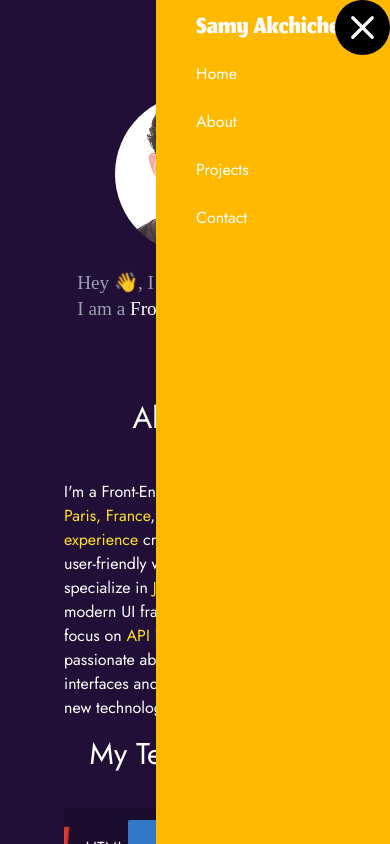
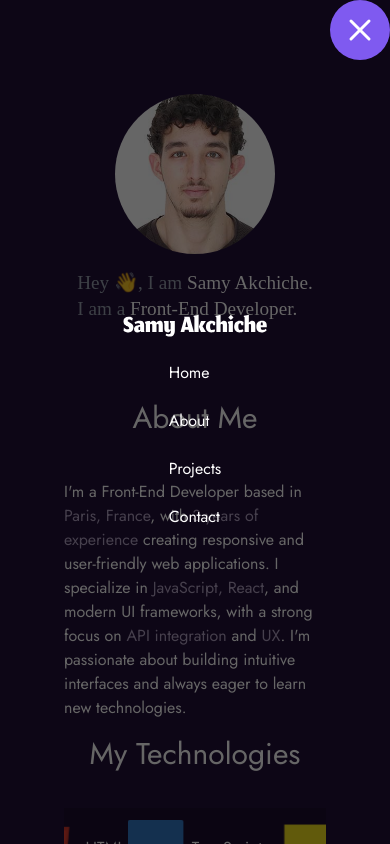
Before and after one commit to samyAkchiche/myPortfolio, a React (Vite) app: page / in a window 390 px wide. Both pictures are taken after a click on the icon 350 px from the left and 40 px from the top of the page. Shown: the top 844 px of the page. Built offline with nearby package versions, Linux system fonts and the light colour scheme; a web font is replaced by a local one.

Commit message:
Media Queries: Centered the mobile menu and changed colors

```diff
--- a/src/App.tsx
+++ b/src/App.tsx
@@ -20,14 +20,14 @@
 			<Navbar isOpened={isOpened} toggleSidebar={toggleSidebar} />
 			{!isOpened ? (
 				<Menu
-					className="top-0 right-0 absolute md:hidden cursor-pointer z-[60] bg-amber-300 rounded-full p-5"
-					size={80}
+					className="top-0 right-0 absolute md:hidden cursor-pointer z-[60] bg-custom-accent rounded-full p-4"
+					size={60}
 					onClick={toggleSidebar}
 				/>
 			) : (
 				<X
-					className="top-0 right-0 absolute md:hidden z-[60] cursor-pointer bg-black rounded-full p-2"
-					size={55}
+					className="top-0 right-0 absolute md:hidden z-[60] cursor-pointer bg-custom-accent rounded-full p-3"
+					size={60}
 					onClick={toggleSidebar}
 				/>
 			)}
--- a/src/components/NavLinks.tsx
+++ b/src/components/NavLinks.tsx
@@ -4,7 +4,7 @@
 	toggleSidebar: () => void;
 }
 
-export default function NavLinks({toggleSidebar }: NavbarProps) {
+export default function NavLinks({ toggleSidebar }: NavbarProps) {
 	return (
 		<ul className="flex flex-row gap-6 mr-12 max-sm:flex-col max-md:mr-0">
 			{navLinks.map((link) => {
@@ -13,11 +13,11 @@
 					<li key={link} className="relative group">
 						<a
 							href={`#${id}`}
-                            className="transition-colors duration-300 "
+							className="transition-colors duration-300 hover:text-custom-secondary-accent"
 							onClick={toggleSidebar}
 						>
 							{link}
-                            <span className="absolute left-0 -bottom-1 w-0 h-0.5 bg-white transition-all duration-300 group-hover:w-full"></span>
+							<span className="absolute left-0 -bottom-1 w-0 h-0.5 bg-custom-secondary-accent transition-all duration-300 group-hover:w-full"></span>
 						</a>
 					</li>
 				);
--- a/src/components/Navbar.tsx
+++ b/src/components/Navbar.tsx
@@ -9,7 +9,7 @@
 export default function Navbar({ isOpened, toggleSidebar }: NavbarProps) {
 	return (
 		<div
-            className={`flex items-center flex-row justify-between px-64 max-lg:px-34 py-2 max-md:flex-col max-md:fixed max-md:top-0 max-md:right-0 max-md:h-dvh max-md:z-50 max-md:bg-amber-400 max-md:w-3/5 max-md:justify-start max-md:items-start max-md:px-10 max-md:pt-4 max-md:gap-6 max-md:overflow-y-auto max-md:transition-transform max-md:duration-300 ${
+			className={`flex items-center flex-row justify-between px-64 max-lg:px-34 py-2 max-md:flex-col max-md:fixed  max-md:h-dvh max-md:z-50 max-md:bg-black/60 max-md:w-full max-md:px-10 max-md:gap-6 max-md:overflow-y-auto max-md:transition-transform max-md:duration-300 max-md:justify-center ${
 				isOpened ? "" : "max-md:translate-x-full"
 			}`}
 		>
--- a/src/components/layouts/About.tsx
+++ b/src/components/layouts/About.tsx
@@ -90,16 +90,30 @@
 			<h1 className="text-4xl mb-7 max-md:text-3xl">About Me</h1>
 			<p>
 				I'm a Front-End Developer based in
-                <span className="text-yellow-300"> Paris, France</span>, with
-                <span className="text-yellow-300"> 3 years of experience </span>
+				<span className="text-custom-secondary-text">
+					{" "}
+					Paris, France
+				</span>
+				, with
+				<span className="text-custom-secondary-text">
+					{" "}
+					3 years of experience{" "}
+				</span>
 				creating responsive and user-friendly web applications. I
 				specialize in
-                <span className="text-yellow-300"> JavaScript, React</span>, and
-                modern UI frameworks, with a strong focus on
-                <span className="text-yellow-300"> API integration</span> and
-                <span className="text-yellow-300"> UX</span>. I'm passionate
-                about building intuitive interfaces and always eager to learn
-                new technologies.
+				<span className="text-custom-secondary-text">
+					{" "}
+					JavaScript, React
+				</span>
+				, and modern UI frameworks, with a strong focus on
+				<span className="text-custom-secondary-text">
+					{" "}
+					API integration
+				</span>{" "}
+				and
+				<span className="text-custom-secondary-text"> UX</span>. I'm
+				passionate about building intuitive interfaces and always eager
+				to learn new technologies.
 			</p>
 
 			<h1 className="text-4xl mb-5 max-md:text-3xl">My Technologies</h1>
--- a/src/components/layouts/Contact.tsx
+++ b/src/components/layouts/Contact.tsx
@@ -93,7 +93,10 @@
 						required
 					/>
 				</div>
-				<Button type="submit" className="cursor-pointer">
+				<Button
+					type="submit"
+					className="cursor-pointer hover:bg-custom-secondary-accent transition-colors duration-300"
+				>
 					Send
 				</Button>
 				{status === "success" && (
@@ -117,7 +120,7 @@
 						</AlertDescription>
 					</Alert>
 				)}
-				<div className="flex gap-14 justify-center mt-4">
+				<div className="flex gap-14 justify-center mt-4 max-md:gap-6">
 					<a
 						href="https://www.linkedin.com/in/samy-akchiche-704125280/"
 						target="_blank"
@@ -148,7 +151,7 @@
 						<FontAwesomeIcon
 							icon={faGithub}
 							size="2xl"
-							className="text-white"
+							className="text-white hover:text-gray-300"
 						/>
 					</a>
 					<a
--- a/src/components/layouts/Projects.tsx
+++ b/src/components/layouts/Projects.tsx
@@ -110,7 +110,9 @@
 	}, []);
 	return (
 		<>
-			<h1 className="text-4xl my-6 text-center max-md:text-3xl">My Projects</h1>
+			<h1 className="text-4xl my-6 text-center max-md:text-3xl">
+				My Projects
+			</h1>
 			<div
 				ref={scrollRef}
 				className="flex gap-2 max-md:gap-4 overflow-x-auto snap-x snap-mandatory pb-4 no-scrollbar max-md:flex-col "
@@ -139,7 +141,10 @@
 									>
 										{card.cardHoverVid && (
 											<video autoPlay muted loop>
-												<source src={card.cardHoverVid} type="video/mp4" />
+												<source
+													src={card.cardHoverVid}
+													type="video/mp4"
+												/>
 											</video>
 										)}
 									</HoverCardContent>
@@ -153,7 +158,7 @@
 									{card.cardTech.map((tech) => (
 										<span
 											key={tech}
-											className="px-3 py-1 text-xs font-medium bg-gray-100 dark:bg-gray-800 text-gray-700 dark:text-gray-300 rounded-full border border-gray-200 dark:border-gray-700 hover:bg-blue-100 dark:hover:bg-blue-900 transition-colors cursor-pointer"
+											className="px-3 py-1 text-xs font-medium bg-gray-100  text-gray-700 rounded-full border border-gray-200 hover:bg-custom-secondary-accent/60 transition-colors cursor-pointer"
 										>
 											{tech}
 										</span>
@@ -165,7 +170,7 @@
 									href={card.cardGithubLink}
 									target="_blank"
 									rel="noopener noreferrer"
-									className="flex items-center gap-1 text-gray-700 dark:text-gray-300 hover:text-blue-500 dark:hover:text-blue-400 transition-colors"
+									className="flex items-center gap-1 text-gray-700 hover:text-custom-secondary-accent transition-colors"
 								>
 									Github <ExternalSquareIcon />
 								</a>
@@ -174,7 +179,7 @@
 										href={card.cardLiveLink}
 										target="_blank"
 										rel="noopener noreferrer"
-										className="flex gap-1 hover:text-blue-400 "
+										className="flex gap-1 hover:text-custom-secondary-accent transition-colors"
 									>
 										Live <ExternalSquareIcon />
 									</a>
--- a/src/index.css
+++ b/src/index.css
@@ -17,6 +17,9 @@
 	--radius-xl: calc(var(--radius) + 4px);
 	--color-background: var(--background);
 	--color-custom-bg: #210f37;
+	--color-custom-accent: #7f5af0;
+	--color-custom-secondary-text: #b0a0c0;
+	--color-custom-secondary-accent: #f5a623;
 	--color-foreground: var(--foreground);
 	--color-card: var(--card);
 	--color-card-foreground: var(--card-foreground);
```
Lines whose indentation alone changed are shown as unchanged.
